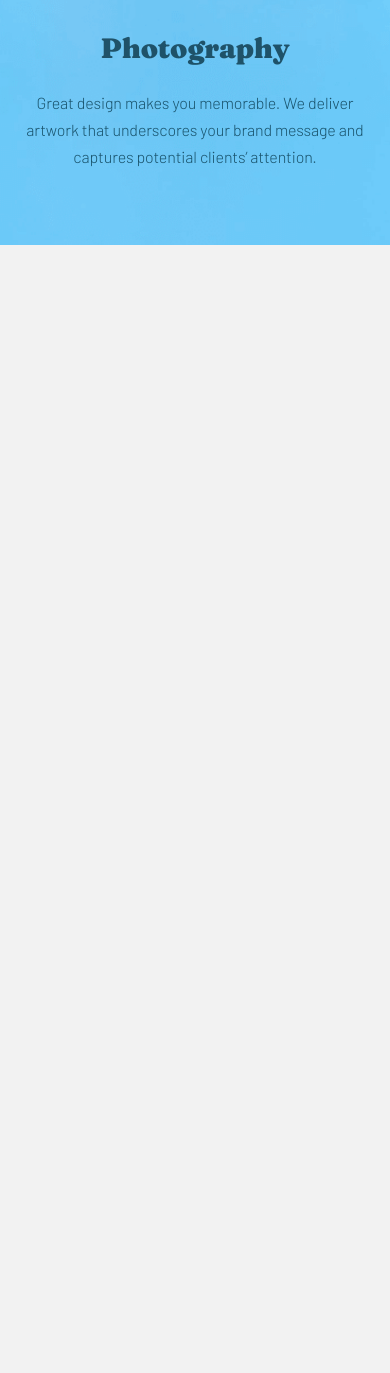
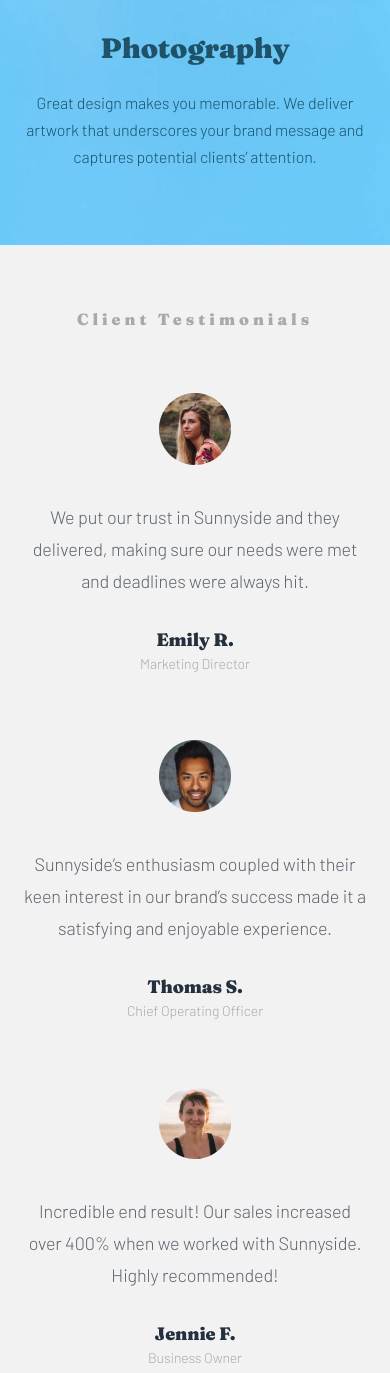
Before and after one commit to bakhodirsuyarov/sunnyside, a plain HTML site: page index.html in a window 390 px wide. Shown: the part 2944-4317 px from the top of the page. Before the commit the page ends 3189 px from the top, so only its background shows below. Drawn offline with Linux system fonts and the light colour scheme.

Commit message:
add client section for mobil

```diff
--- a/css/style.css
+++ b/css/style.css
@@ -305,6 +305,73 @@
   color: #19536C;
 }
 
+
+
+
+/* CLIENT */
+
+.client{
+  padding-top: 64px;
+  padding-bottom: 86px;
+}
+
+.client-section{
+  text-align: center;
+}
+
+.client-section__heading{
+  font-size: 16px;
+  line-height: 20px;
+  text-align: center;
+  letter-spacing: 4px;
+  color: #A7AAAD;
+  margin: 0;
+  margin-bottom: 64px;
+}
+
+.client-section__list{
+  margin: 0;
+  padding: 0;
+  list-style: none;
+}
+
+.client-section__item:not(:last-child){
+  margin-bottom: 64px;
+}
+
+.client-section__img{
+  margin-bottom: 32px;
+}
+
+.client-section__text{
+  font-family: 'Barlow', sans-serif;
+  font-size: 18px;
+  line-height: 32px;
+  text-align: center;
+  letter-spacing: -0.128571px;
+  color: #5B636D;
+  margin: 0;
+  margin-bottom: 32px;
+}
+
+.client-section__name{
+  font-size: 18px;
+  line-height: 22px;
+  text-align: center;
+  letter-spacing: -0.128571px;
+  color: #24303E;
+  margin-bottom: 9px;
+}
+
+.client-section__jobs{
+  font-family: 'Barlow', sans-serif;
+  font-size: 14px;
+  line-height: 25px;
+  text-align: center;
+  letter-spacing: -0.1px;
+  color: #A7AAAD;
+  margin: 0;
+}
 
 
 
--- a/index.html
+++ b/index.html
@@ -117,6 +117,60 @@
 
 
 
+
+    <!-- CLIENTS -->
+
+
+    <div class="client">
+      <div class="container">
+        <div class="client-section">
+          <h2 class="client-section__heading">
+            Client Testimonials
+          </h2>
+          <ul class="client-section__list">
+            <li class="client-section__item">
+              <img class="client-section__img" src="./img/emily.png" alt="picture" width="72px" height="72px">
+              <p class="client-section__text">
+                We put our trust in Sunnyside and they delivered, making sure our needs were met and deadlines were always hit.
+              </p>
+              <span class="client-section__name">
+                Emily R.
+              </span>
+              <p class="client-section__jobs">
+                Marketing Director
+              </p>
+            </li>
+            <li class="client-section__item">
+              <img class="client-section__img" src="./img/thomas.png" alt="picture"  width="72px" height="72px">
+              <p class="client-section__text">
+                Sunnyside’s enthusiasm coupled with their keen interest in our brand’s success made it a satisfying and enjoyable experience.
+              </p>
+              <span class="client-section__name">
+                Thomas S.
+              </span>
+              <p class="client-section__jobs">
+                Chief Operating Officer
+              </p>
+            </li>
+            <li class="client-section__item">
+              <img class="client-section__img" src="./img/jennie.png" alt="picture"  width="72px" height="72px">
+              <p class="client-section__text">
+                Incredible end result! Our sales increased over 400% when we worked with Sunnyside. Highly recommended!
+              </p>
+              <span class="client-section__name">
+                Jennie F.
+              </span>
+              <p class="client-section__jobs">
+                Business Owner
+              </p>
+            </li>
+          </ul>
+        </div>
+      </div>
+    </div>
+
+
+
   </main>
 
   <script src="./js/main.js"></script>
```
Also changed, not shown: img/emily.png (added), img/jennie.png (added), img/thomas.png (added).
